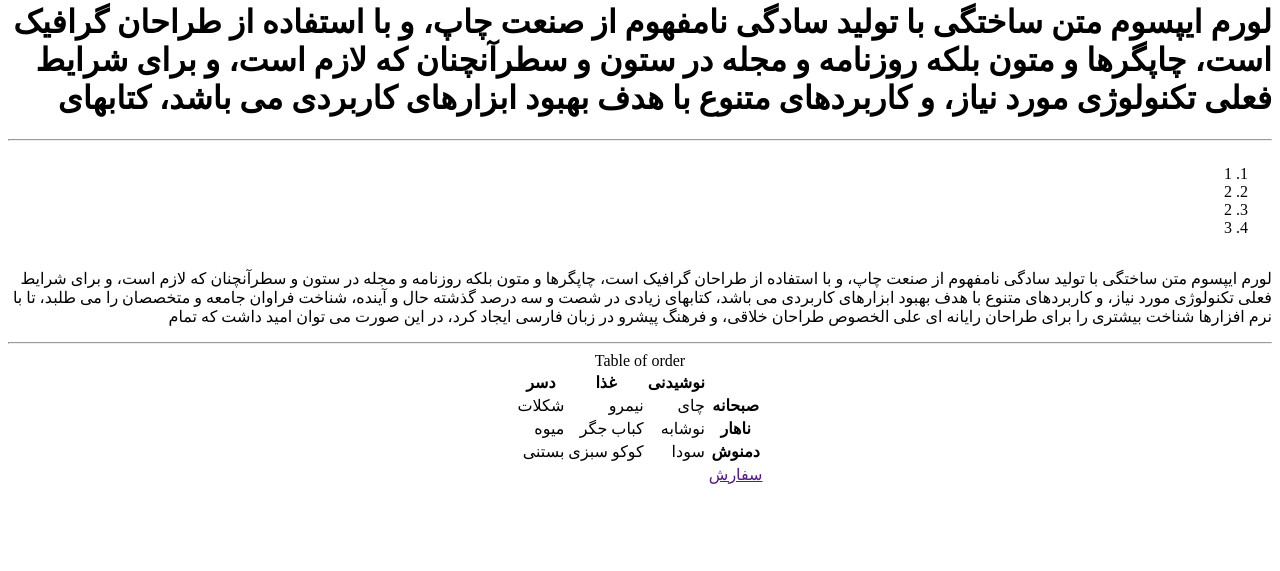
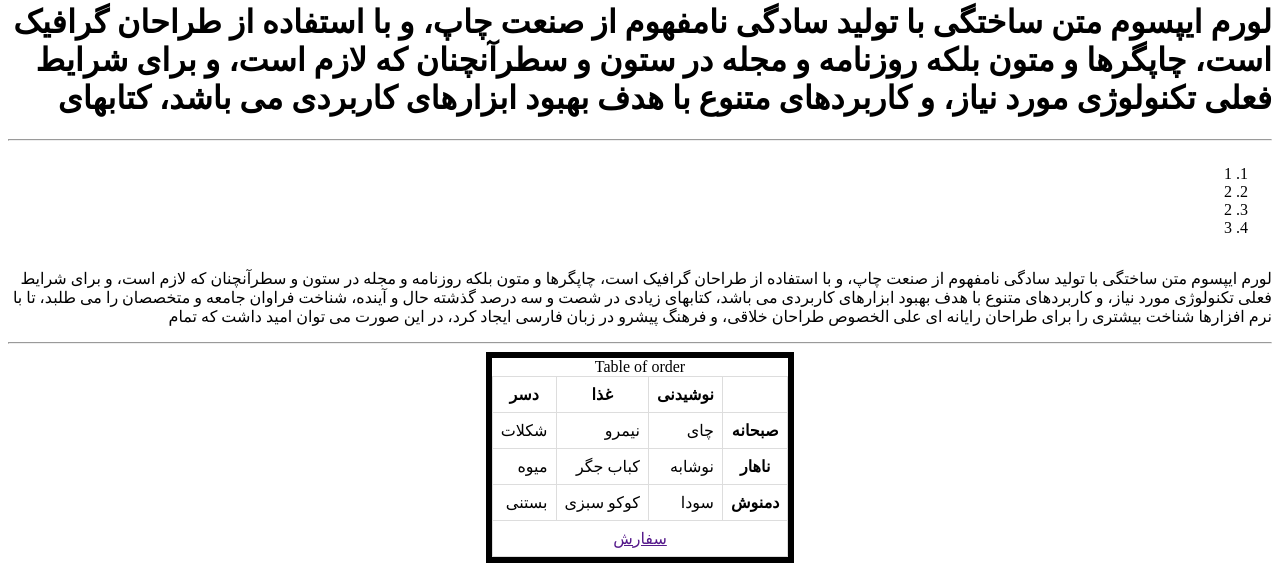
Before and after one commit to farazpc3/mft, a plain HTML site: page index.html in a window 1280 px wide. Shown: the part 270-841 px from the top of the page. Before the commit the page ends 800 px from the top, so only its background shows below. Drawn offline with Linux system fonts and the light colour scheme.

Commit message:
added base url

```diff
--- a/index.html
+++ b/index.html
@@ -3,7 +3,9 @@
   <head>
     <meta charset="UTF-8" />
     <meta name="viewport" content="width=device-width, initial-scale=1.0" />
+    <link rel="stylesheet" href="src/css/main.css" />
     <title>Document</title>
+    <base href="/" />
   </head>
   <body>
     <img
@@ -37,7 +39,13 @@
     <section
       style="display: flex; justify-content: center; align-items: center"
     >
-      <table style="display: block">
+      <table
+        style="
+          display: block;
+          border: 0.4em solid black;
+          border-collapse: collapse;
+        "
+      >
         <caption>
           Table of order
         </caption>
@@ -76,7 +84,7 @@
         </tbody>
         <tfoot>
           <tr>
-            <td><a href="">سفارش</a></td>
+            <td colspan="4" style="text-align: center"><a href="">سفارش</a></td>
           </tr>
         </tfoot>
       </table>
--- /dev/null
+++ b/src/css/main.css
@@ -0,0 +1,10 @@
+table {
+  border-collapse: separate; /* Keeps borders separate */
+  border-spacing: 10px; /* Adds space between cells */
+}
+
+th,
+td {
+  border: 1px solid #ddd;
+  padding: 8px;
+}
```
